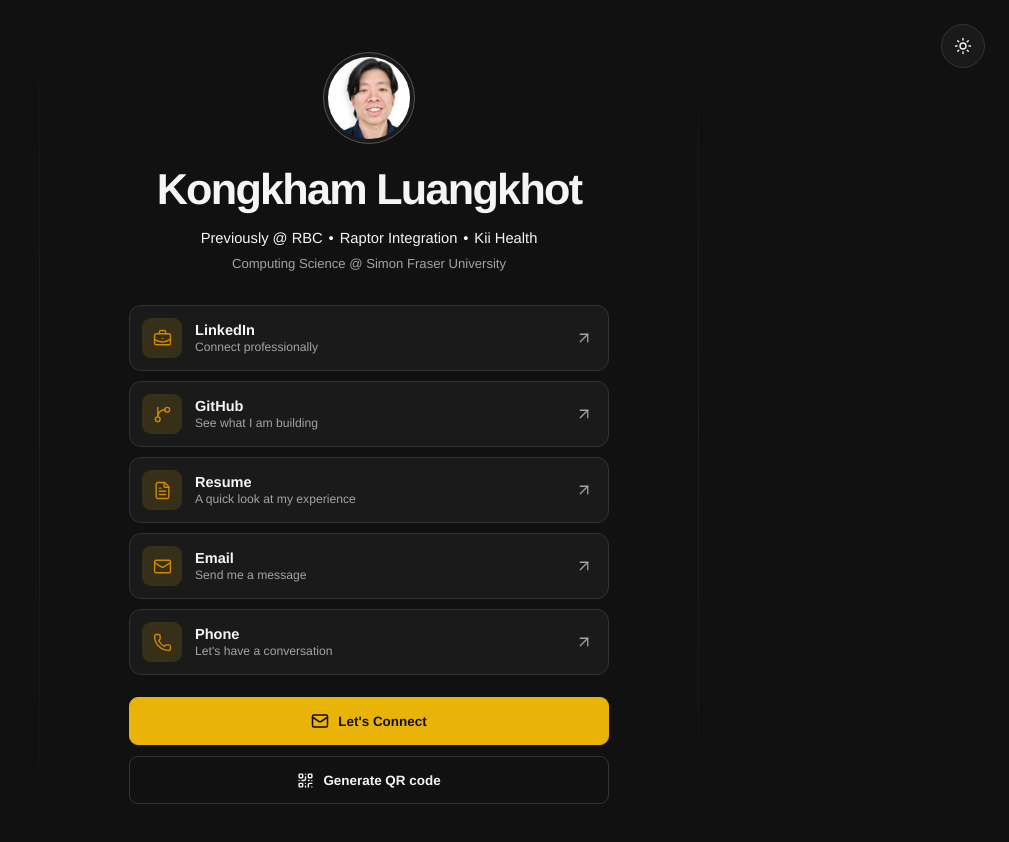
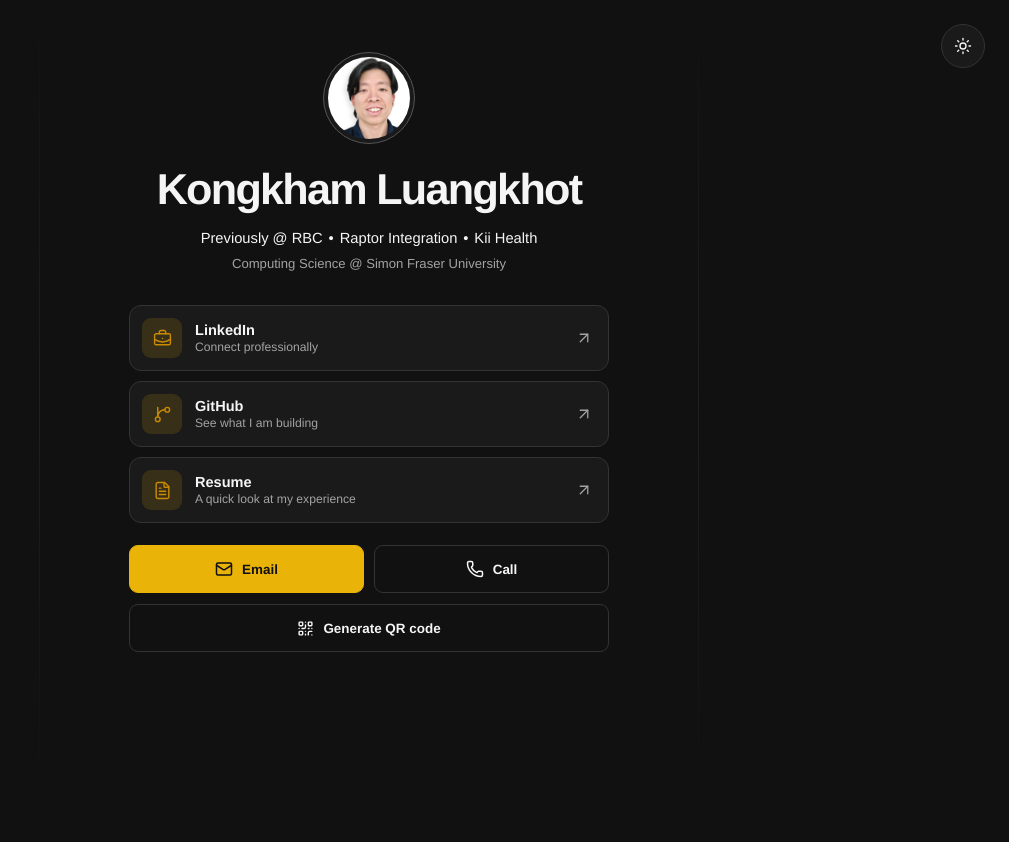
Before and after one commit to kongkham-lk/K-onnek, a React (Vite) app: page / in a window 1280 px wide. Shown: the top 842 px of the page, without its empty margins (271-1280 px from the left). After the commit the page ends 800 px from the top, so only its background shows below. Built offline with nearby package versions, Linux system fonts and the light colour scheme.

Commit message:
update resume filename, update order of the button, and hover color to be more contrast

```diff
--- a/src/App.css
+++ b/src/App.css
@@ -27,8 +27,8 @@
 }
 
 .icon-button:hover { background: var(--button-hover); border-color: var(--border-strong); transform: translateY(-2px); }
-.theme-toggle { position: absolute; top: 24px; right: 24px; }
-.theme-toggle:hover { background: var(--button-hover); border-color: var(--primary); color: var(--primary); }
+.theme-toggle { position: absolute; top: 24px; right: 24px; background: var(--theme-toggle-bg); }
+.theme-toggle:hover { background: var(--button-hover); border-color: var(--primary-hover); color: var(--primary-hover); }
 
 .profile { text-align: center; animation: rise-in 600ms ease both; }
 .photo-frame { width: 92px; height: 92px; margin: 0 auto 22px; padding: 4px; border: 1px solid var(--border-strong); border-radius: 50%; background: var(--surface); }
@@ -42,7 +42,7 @@
 .link-list { display: grid; gap: 10px; margin-top: 34px; }
 .link-card { min-height: 66px; box-sizing: border-box; display: flex; align-items: center; gap: 13px; padding: 10px 15px 10px 12px; color: var(--text-primary); background: var(--surface); border: 1px solid var(--border); border-radius: 12px; text-decoration: none; transition: transform 180ms ease, border-color 180ms ease, background-color 180ms ease; animation: rise-in 600ms ease both; }
 .link-card:nth-child(2) { animation-delay: 50ms; }.link-card:nth-child(3) { animation-delay: 100ms; }.link-card:nth-child(4) { animation-delay: 150ms; }.link-card:nth-child(5) { animation-delay: 200ms; }.link-card:nth-child(6) { animation-delay: 250ms; }
-.link-card:hover { transform: translateY(-2px); border-color: var(--primary); background: var(--surface-hover); }
+.link-card:hover { transform: translateY(-2px); border-color: var(--primary-hover); background: var(--surface-hover); }
 .link-icon { display: grid; place-items: center; width: 40px; height: 40px; flex: 0 0 auto; color: var(--primary-hover); background: var(--accent-soft); border-radius: 9px; }
 .link-copy { display: grid; gap: 2px; text-align: left; min-width: 0; }
 .link-copy strong { font-size: .91rem; font-weight: 600; }
@@ -54,8 +54,9 @@
 .primary-button { color: var(--button-text); background: var(--primary); border: 1px solid var(--primary); }
 .primary-button:hover { transform: translateY(-2px); background: var(--primary-hover); }
 .secondary-button { color: var(--text-primary); background: transparent; border: 1px solid var(--border); }
-.secondary-button:hover { transform: translateY(-2px); background: var(--surface-hover); border-color: var(--border-strong); }
-.connect-button { width: 100%; margin-top: 22px; }
+.secondary-button:hover { transform: translateY(-2px); background: transparent; border-color: var(--primary-hover); color: var(--primary-hover); }
+.contact-actions { display: grid; grid-template-columns: repeat(2, minmax(0, 1fr)); gap: 10px; margin-top: 22px; }
+.contact-action { width: 100%; }
 .qr-button { width: 100%; margin-top: 11px; }
 button:focus-visible, a:focus-visible { outline: 2px solid var(--focus); outline-offset: 3px; }
 
--- a/src/App.jsx
+++ b/src/App.jsx
@@ -63,9 +63,8 @@
   const { links, features } = siteConfig
   const visibleLinks = links.filter((link) => {
     if (!link.enabled) return false
+    if (link.id === 'phone' || link.id === 'email') return false
     if (link.id === 'resume' && !features.showResume) return false
-    if (link.id === 'phone' && !features.showPhone) return false
-    if (link.id === 'email' && !features.showEmail) return false
     return true
   })
   return <div className="link-list">{visibleLinks.map((link) => <LinkCard key={link.id} link={link} />)}</div>
@@ -129,6 +128,7 @@
 
   const toggleTheme = () => setTheme((current) => current === 'dark' ? 'light' : 'dark')
   const emailLink = siteConfig.links.find((link) => link.id === 'email')?.url || `mailto:${siteConfig.contact.email}`
+  const phoneLink = siteConfig.links.find((link) => link.id === 'phone')?.url || `tel:${siteConfig.contact.phone}`
 
   return (
     <main className="page-shell">
@@ -138,7 +138,10 @@
       <div className="content-column">
         <Profile />
         <LinkList />
-        {siteConfig.features.showLetsConnect && <a className="primary-button connect-button" href={emailLink}><Mail size={18} /> Let&apos;s Connect</a>}
+        {siteConfig.features.showLetsConnect && <div className="contact-actions">
+          {siteConfig.features.showEmail && <a className="primary-button contact-action" href={emailLink}><Mail size={18} /> Email</a>}
+          {siteConfig.features.showPhone && <a className="secondary-button contact-action" href={phoneLink}><Phone size={18} /> Call</a>}
+        </div>}
         {siteConfig.features.showQrCode && <button className="secondary-button qr-button" type="button" onClick={() => setShowQr(true)}><QrCode size={17} /> Generate QR code</button>}
         {siteConfig.features.showFooter && <footer>© 2026 {siteConfig.profile.name}</footer>}
       </div>
--- a/src/config/siteConfig.js
+++ b/src/config/siteConfig.js
@@ -11,11 +11,11 @@
     phone: '+1 (778) 952-3849',
   },
   links: [
+    { id: 'email', label: 'Email', description: 'Send me a message', url: 'mailto:kongkham.luangkhot@gmail.com', icon: 'mail', enabled: true, external: false },
+    { id: 'phone', label: 'Phone', description: 'Let\'s have a conversation', url: 'tel:+17789523849', icon: 'phone', enabled: true, external: false },
     { id: 'linkedin', label: 'LinkedIn', description: 'Connect professionally', url: 'https://www.linkedin.com/in/kongkhamlk/', icon: 'linkedin', enabled: true, external: true },
     { id: 'github', label: 'GitHub', description: 'See what I am building', url: 'https://github.com/kongkham-lk', icon: 'github', enabled: true, external: true },
-    { id: 'resume', label: 'Resume', description: 'A quick look at my experience', url: 'resume.pdf', icon: 'file', enabled: true, external: false },
-    { id: 'email', label: 'Email', description: 'Send me a message', url: 'mailto:kongkham.luangkhot@gmail.com', icon: 'mail', enabled: true, external: false },
-    { id: 'phone', label: 'Phone', description: 'Let\'s have a conversation', url: 'tel:+17789523849', icon: 'phone', enabled: true, external: false },
+    { id: 'resume', label: 'Resume', description: 'A quick look at my experience', url: 'Resume_Kongkham_Luangkhot.pdf', icon: 'file', enabled: true, external: false, openInNewTab: true },
   ],
   site: {
     url: 'https://kongkham-lk.github.io/K-onnek/',
--- a/src/index.css
+++ b/src/index.css
@@ -21,6 +21,7 @@
   --dialog: #1a1a1a;
   --button-muted: var(--surface);
   --button-hover: var(--surface-hover);
+  --theme-toggle-bg: #1a1a1a;
   --border-strong: #555555;
   --accent: var(--primary);
   --accent-bright: var(--primary-hover);
@@ -49,6 +50,7 @@
   --dialog: #ffffff;
   --button-muted: var(--surface);
   --button-hover: var(--surface-hover);
+  --theme-toggle-bg: #f3f4f6;
   --border-strong: #9ca3af;
   --accent: var(--primary);
   --accent-bright: var(--primary-hover);
```
Also changed, not shown: 1 other file (tests, documents, lock files or other folders).
